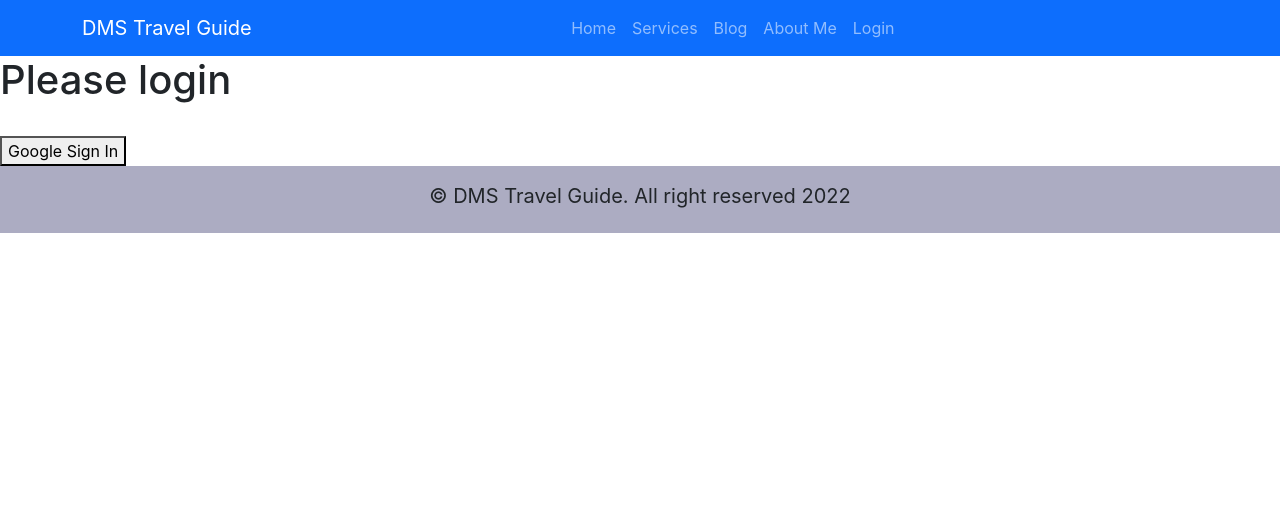
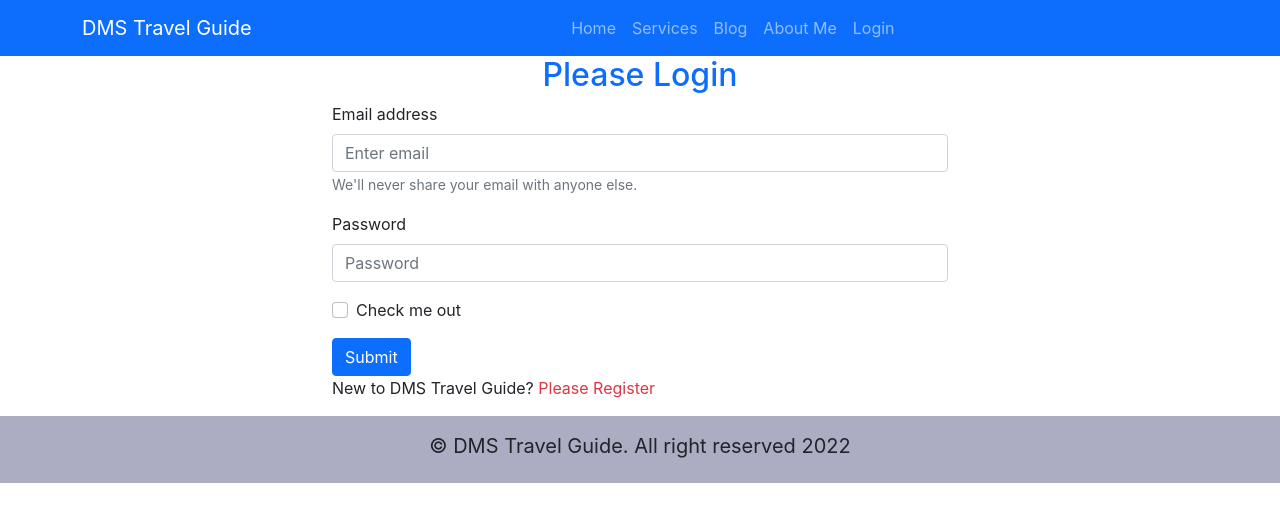
Before and after one commit to dmshikder/dms-travel-guide, a React (Create React App) app: page /login in a window 1280 px wide. Shown: the top 522 px of the page. Built offline with nearby package versions, Linux system fonts and the light colour scheme.

Commit message:
login & register form designed

```diff
--- a/src/App.js
+++ b/src/App.js
@@ -2,9 +2,11 @@ import { Route, Routes } from "react-router-dom";
 import './App.css';
 import About from "./Pages/About/About";
 import Blogs from "./Pages/Blogs/Blogs";
+import CheckOut from "./Pages/CheckOut/CheckOut";
 import Home from "./Pages/Home/Home";
 import Login from "./Pages/Login/Login";
 import NotFound from "./Pages/NotFound/NotFound";
+import Register from "./Pages/Register/Register";
 import Services from "./Pages/Services/Services";
 import Footer from "./Pages/Shared/Footer/Footer";
 import Header from "./Pages/Shared/Header/Header";
@@ -17,9 +19,11 @@ function App() {
         <Route path="/" element={<Home/>}> </Route>
         <Route path="/home" element={<Home/>}> </Route>
         <Route path="/services" element={<Services/>}> </Route>
+        <Route path="/service/:serviceId" element={<CheckOut/>}></Route>
         <Route path="/blogs" element={<Blogs/>}> </Route>
         <Route path="/about" element={<About/>}> </Route>
         <Route path="/login" element={<Login/>}> </Route>
+        <Route path="/register" element={<Register/>}> </Route>
         <Route path="*" element={<NotFound/>}> </Route>
 
       </Routes>
--- /dev/null
+++ b/src/Pages/CheckOut/CheckOut.js
@@ -0,0 +1,11 @@
+
+const CheckOut = () => {
+
+    return (
+        <div>
+            <h2>this is checkout page</h2>
+        </div>
+    );
+};
+
+export default CheckOut;
--- a/src/Pages/Login/Login.js
+++ b/src/Pages/Login/Login.js
@@ -1,15 +1,43 @@
-import { useSignInWithGoogle } from 'react-firebase-hooks/auth';
-
+import { useRef } from 'react';
+import { Button, Form } from 'react-bootstrap';
+import { Link } from 'react-router-dom';
 
 const Login = () => {
-    const [signInWithGoogle, user] = useSignInWithGoogle();
+    const emailRef = useRef('');
+    const passwordRef = useRef('');
 
+    const handleSubmit = event =>{
+        event.preventDefault();
+        const email=  emailRef.current.value;
+        const password = passwordRef.current.value;
+        console.log(email, password)
 
+    }
 
     return (
-        <div>
-            <h1>Please login</h1> <br />
-            <button onClick={signInWithGoogle}>Google Sign In </button>
+        <div className='container w-50 mx-auto'>
+            <h2 className='text-primary text-center'>Please Login</h2>
+            <Form onSubmit={handleSubmit}>
+  <Form.Group className="mb-3" controlId="formBasicEmail">
+    <Form.Label>Email address</Form.Label>
+    <Form.Control ref={emailRef}  type="email" placeholder="Enter email" required />
+    <Form.Text className="text-muted">
+      We'll never share your email with anyone else.
+    </Form.Text>
+  </Form.Group>
+
+  <Form.Group className="mb-3" controlId="formBasicPassword">
+    <Form.Label>Password</Form.Label>
+    <Form.Control ref={passwordRef} type="password" placeholder="Password" required />
+  </Form.Group>
+  <Form.Group className="mb-3" controlId="formBasicCheckbox">
+    <Form.Check type="checkbox" label="Check me out" />
+  </Form.Group>
+  <Button variant="primary" type="submit">
+    Submit
+  </Button>
+</Form>
+<p>New to DMS Travel Guide? <Link to='/register' className='text-danger text-decoration-none ' >Please Register</Link></p>
         </div>
     );
 };
--- a/src/Pages/Register/Register.css
+++ b/src/Pages/Register/Register.css
@@ -0,0 +1,17 @@
+.register-form {
+  margin: 0 auto;
+  width: 50%;
+}
+
+.register-form input {
+  display: block;
+  width: 100%;
+  height: 50px;
+  padding-left: 10px;
+  font-size: 15px;
+  margin-bottom: 15px;
+}
+.register-title {
+  text-align: center;
+  color: #0d6efd;
+}
--- a/src/Pages/Register/Register.js
+++ b/src/Pages/Register/Register.js
@@ -1,8 +1,20 @@
+import { Link } from 'react-router-dom';
+import './Register.css';
+const Register = () => {
 
-const Register = () => {
+    const handleRegister = event =>{
+        event.preventDefault();
+    }
     return (
-        <div>
-            <h3>Please register</h3>
+        <div className="register-form">
+            <h2 className='register-title'>Please register</h2>
+            <form onSubmit={handleRegister }>
+                <input type="text" name="name" id=""  placeholder="Your name" required/>
+                <input type="email" name="email" id=""  placeholder="Your email" required/>
+                <input type="password" name="password" id=""  placeholder="Your  password" required/>
+                <input type="submit" value="Register" />
+            </form>
+            <p>Already have an account? <Link to='/login' className='text-danger text-decoration-none ' >Please Login</Link></p>
         </div>
     );
 };
--- a/src/Pages/Services/Services.js
+++ b/src/Pages/Services/Services.js
@@ -11,7 +11,7 @@ const Services = () => {
     .then(data=>setServices(data))
   },[]);
   return (
-    <div id='services' className="container">
+    <div className="container">
     <h1>My services</h1>
 
     <div className="services-container">
--- a/src/Pages/Shared/Header/Header.js
+++ b/src/Pages/Shared/Header/Header.js
@@ -1,20 +1,21 @@
 import { Container, Nav, Navbar } from "react-bootstrap";
+import { Link } from 'react-router-dom';
 import './Header.css';
 
 
 const Header = () => {
     return (
-    <Navbar collapseOnSelect expand="lg" bg="primary" variant="dark">
+    <Navbar collapseOnSelect expand="lg" bg="primary" variant="dark"  sticky="top">
        <Container>
-  <Navbar.Brand href="/home">DMS Travel Guide</Navbar.Brand>
+  <Navbar.Brand as={Link} to="/home">DMS Travel Guide</Navbar.Brand>
   <Navbar.Toggle aria-controls="responsive-navbar-nav" />
   <Navbar.Collapse id="responsive-navbar-nav">
     <Nav className="me-auto menubar ">
-      <Nav.Link href="/home">Home</Nav.Link>
-      <Nav.Link href="/services">Services</Nav.Link>
-      <Nav.Link href="/blogs">Blog</Nav.Link>
-      <Nav.Link href="/about">About Me</Nav.Link>
-      <Nav.Link  href="/login">Login</Nav.Link>
+      <Nav.Link as={Link}  to="/home">Home</Nav.Link>
+      <Nav.Link as={Link}  to="/services">Services</Nav.Link>
+      <Nav.Link as={Link}  to="/blogs">Blog</Nav.Link>
+      <Nav.Link as={Link}  to="/about">About Me</Nav.Link>
+      <Nav.Link as={Link}  to="/login">Login</Nav.Link>
 
     </Nav>
 
```
Also changed, not shown: src/firebase.init.js (+6 -6 lines).
